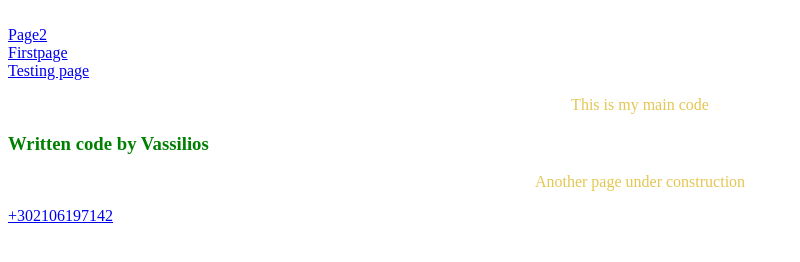
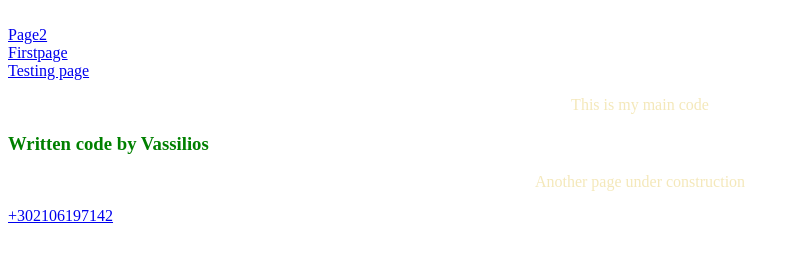
Before and after one commit to vassilioskappas/index, a plain HTML site: page index.html in a window 1280 px wide. Shown: the whole page, without its empty margins (0-800 px from the left). Drawn offline with Linux system fonts and the light colour scheme.

Commit message:
Update index.html

```diff
--- a/index.html
+++ b/index.html
@@ -4,7 +4,7 @@
  <style>
 p {
   text-align: center;
-  color: #e4c652;
+  color: RGBA(228,198,82,.4);
   }
   h3 {
    color: green;
```
